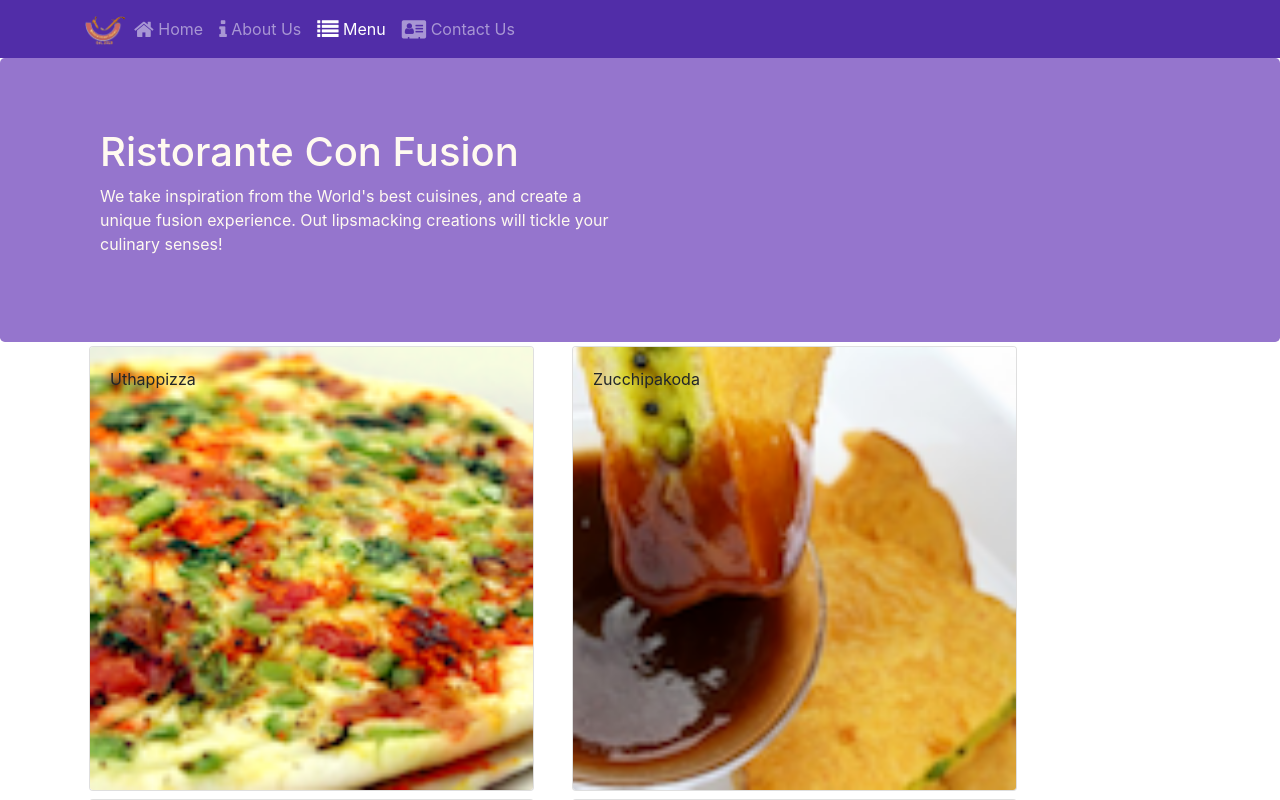
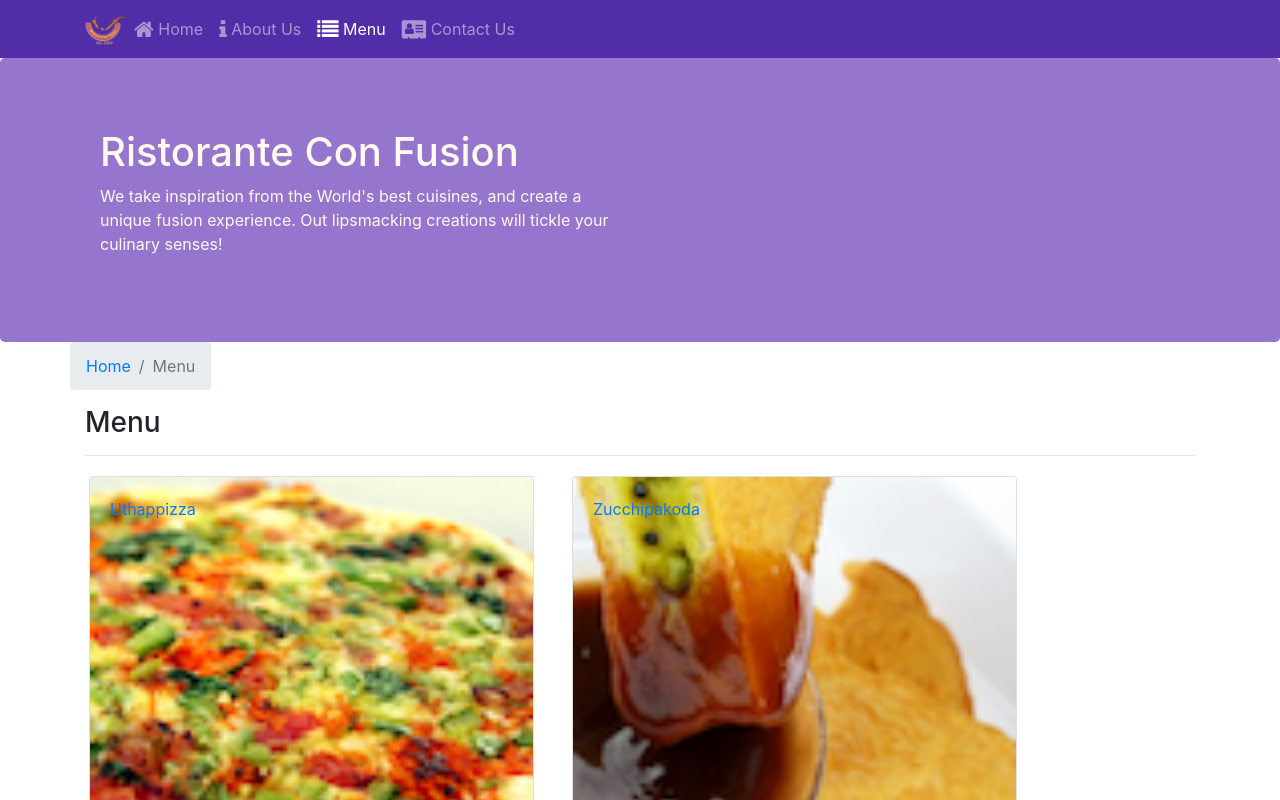
Before and after one commit to AtharvaTawde/react-tutorial, a React (Create React App) app: page /menu in a window 1280 px wide. Shown: the top 800 px of the page. Built offline with nearby package versions, Linux system fonts and the light colour scheme.

Commit message:
Single Page Applications Part 2

```diff
--- a/src/components/ContactComponent.js
+++ b/src/components/ContactComponent.js
@@ -1,8 +1,20 @@
 import React from 'react';
+import { Breadcrumb, BreadcrumbItem, Form } from 'reactstrap';
+import { Link } from 'react-router-dom';
 
 function Contact(props) {
 	return (
 		<div className="container">
+			<div className="row">
+				<Breadcrumb>
+					<BreadcrumbItem><Link to="/home">Home</Link></BreadcrumbItem>
+					<BreadcrumbItem active>Contact Us</BreadcrumbItem>
+				</Breadcrumb>
+				<div className="col-12">
+					<h3>Contact Us</h3>
+					<hr />
+				</div>
+			</div>
 			<div className="row row-content">
 				<div className="col-12">
 					<h3>Location Information</h3>
--- a/src/components/DishdetailComponent.js
+++ b/src/components/DishdetailComponent.js
@@ -1,5 +1,6 @@
 import React, { Component } from 'react';
-import { Card, CardImg, CardText, CardBody, CardTitle } from 'reactstrap';
+import { Card, CardImg, CardText, CardBody, CardTitle, Breadcrumb, BreadcrumbItem } from 'reactstrap';
+import { Link } from 'react-router-dom';
 
 function RenderDish({ dish }) {
 	if (dish != null) {
@@ -19,41 +20,58 @@
 	}
 }
 
-function RenderComments({ dish }) {
-	if (dish == null) {
-		return (
-			<div></div>
-		);
-	} else {
-		const comments = dish.comments.map(commentObject =>
-			<li>
-				<p>{commentObject.comment}</p>
-				<p>--{commentObject.author}, {new Intl.DateTimeFormat('en-US', { year: 'numeric', month: 'short', day: '2-digit' }).format(new Date(Date.parse(commentObject.date)))}</p>
+function RenderComments({ comments }) {
+	if (comments != null) {
+		const commentBlock = comments.map(comment =>
+			<li key={comment.id}>
+				<p>{comment.comment}</p>
+				<p>--{comment.author}, {new Intl.DateTimeFormat('en-US', { year: 'numeric', month: 'short', day: '2-digit' }).format(new Date(Date.parse(comment.date)))}</p>
 			</li>
 		);
 
 		return (
 			<div>
 				<h4>Comments</h4>
-				<ul className="list-unstyled">{comments}</ul>
+				<ul className="list-unstyled">{commentBlock}</ul>
 			</div>
+		);
+	} else {
+		return (
+			<div></div>
 		);
 	}
 }
 
 function DishDetail(props) {
+	if (props.dish != null) {
+		console.log(props.comments);
 		return (
 			<div className="container">
+				<div className="row">
+					<Breadcrumb>
+						<BreadcrumbItem><Link to="/menu">Menu</Link></BreadcrumbItem>
+						<BreadcrumbItem active>{props.dish.name}</BreadcrumbItem>
+					</Breadcrumb>
+					<div className="col-12">
+						<h3>{props.dish.name}</h3>
+						<hr />
+					</div>
+				</div>
 				<div className="row">
 					<div className="col-12 col-md-5 m-1">
 						<RenderDish dish={props.dish} />
 					</div>
 					<div className="col-12 col-md-5 m-1">
-					<RenderComments dish={props.dish} />
+						<RenderComments comments={props.comments} />
 					</div>
 				</div>
 			</div>
 		);
+	} else {
+		return (
+			<div></div>
+		);
+	}
 }
 
 export default DishDetail;
--- a/src/components/MainComponent.js
+++ b/src/components/MainComponent.js
@@ -34,12 +34,22 @@
 			);
 		}
 
+		const DishWithId = ({ match }) => {
+			return (
+				<DishDetail
+					dish={this.state.dishes.filter(dish => dish.id === parseInt(match.params.dishId, 10))[0]}
+					comments={this.state.comments.filter(comment => comment.dishId === parseInt(match.params.dishId, 10))}
+				/>
+			);
+		}
+
 		return (
 			<div>
 				<Header />
 				<Switch>
 					<Route path="/home" component={HomePage} />
 					<Route exact path="/menu" component={() => <Menu dishes={this.state.dishes} />} />
+					<Route path="/menu/:dishId" component={DishWithId} />
 					<Route exact path="/contactus" component={Contact} />
 					<Redirect to="/home" />
 				</Switch>
--- a/src/components/MenuComponent.js
+++ b/src/components/MenuComponent.js
@@ -1,13 +1,16 @@
 import React, { Component } from 'react';
-import { Card, CardImg, CardImgOverlay, CardTitle } from 'reactstrap';
+import { Card, CardImg, CardImgOverlay, CardTitle, Breadcrumb, BreadcrumbItem } from 'reactstrap';
+import { Link } from 'react-router-dom';
 
 function RenderMenuItem({ dish, onClick }) {
 	return (
-		<Card onClick={() => onClick(dish.id)}>
-			<CardImg width="100%" object src={dish.image} alt={dish.name} />
-			<CardImgOverlay>
-				<CardTitle>{dish.name}</CardTitle>
-			</CardImgOverlay>
+		<Card>
+			<Link to={`/menu/${dish.id}`}>
+				<CardImg width="100%" object src={dish.image} alt={dish.name} />
+				<CardImgOverlay>
+					<CardTitle>{dish.name}</CardTitle>
+				</CardImgOverlay>
+			</Link>
 		</Card>
 	);
 }
@@ -15,12 +18,22 @@
 function Menu(props) {
 	const menu = props.dishes.map((dish) =>
 		<div key={dish.id} className="col-12 col-md-5 m-1">
-			<RenderMenuItem dish={dish} onClick={props.onClick} />
+			<RenderMenuItem dish={dish} />
 		</div>
 	);
 
 	return (
 		<div className="container">
+			<div className="row">
+				<Breadcrumb>
+					<BreadcrumbItem><Link to="/home">Home</Link></BreadcrumbItem>
+					<BreadcrumbItem active>Menu</BreadcrumbItem>
+				</Breadcrumb>
+				<div className="col-12">
+					<h3>Menu</h3>
+					<hr />
+				</div>
+			</div>
 			<div className="row">
 				{menu}
 			</div>
```
Lines whose indentation alone changed are shown as unchanged.
